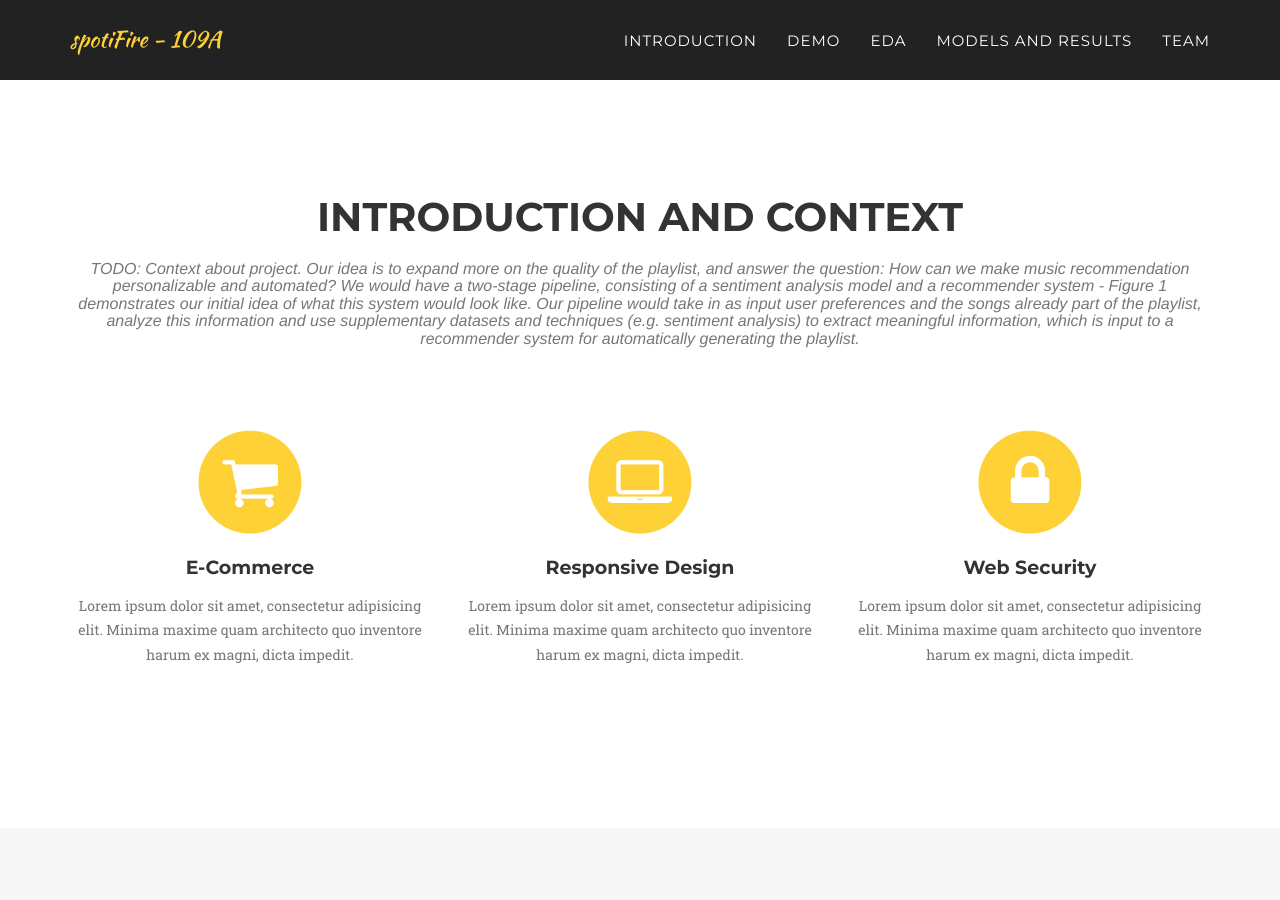
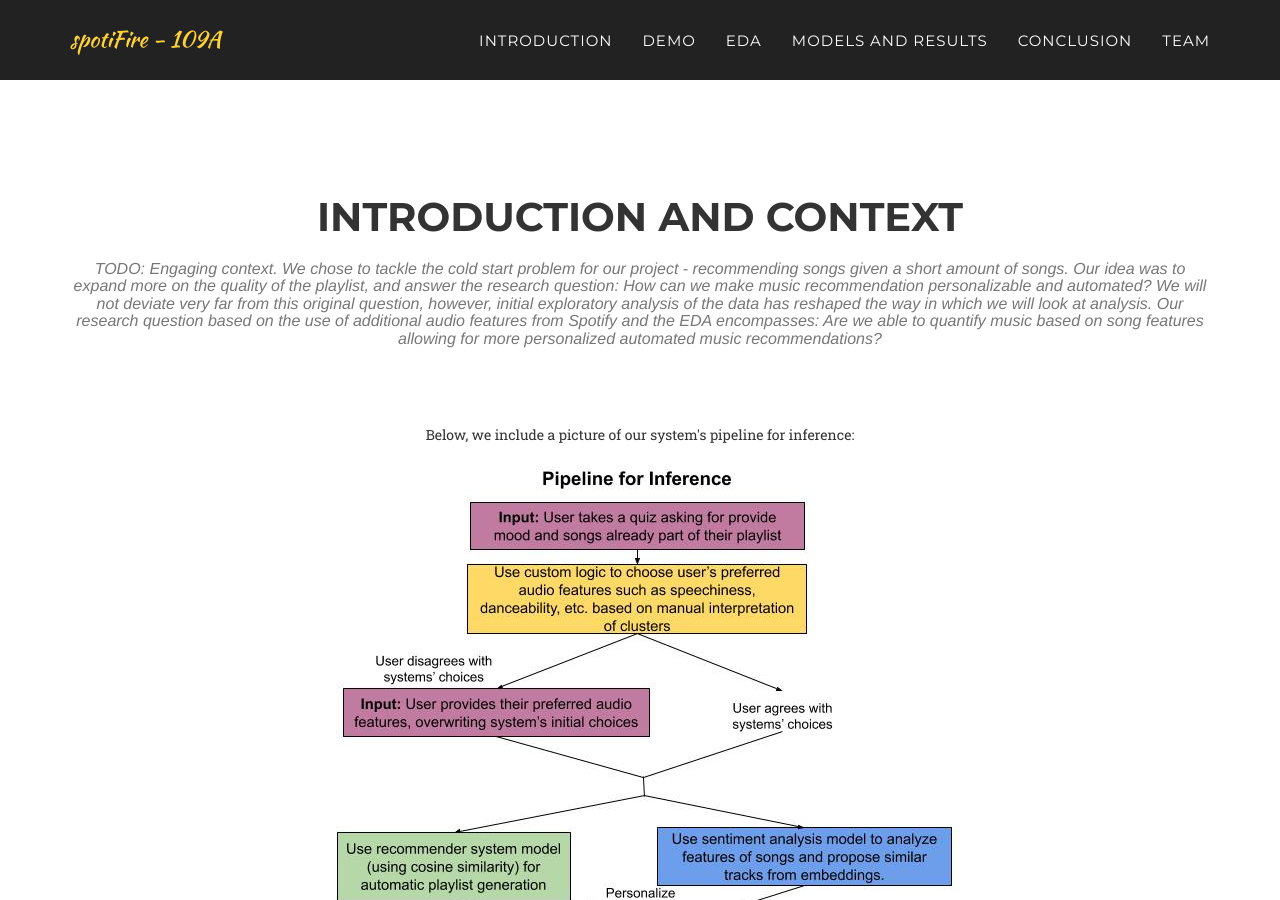
Before and after one commit to riacheruvu/109A_Final_Project, a Jekyll site: the page built from docs/index.html, in a window 1280 px wide and 900 px high, scrolled down 788 px. Built offline with Jekyll 4.4.1, drawn with Linux system fonts in a browser that asks for light colours; some web fonts are replaced.

Commit message:
Altering images

```diff
--- a/docs/_includes/header.html
+++ b/docs/_includes/header.html
@@ -28,10 +28,13 @@
                         <a class="page-scroll" href="#about">EDA</a>
                     </li>
                     <li>
-                        <a class="page-scroll" href="#about">Models and Results</a>
+                        <a class="page-scroll" href="#team">Models and Results</a>
                     </li>
                     <li>
-                        <a class="page-scroll" href="#team">Team</a>
+                        <a class="page-scroll" href="#team">Conclusion</a>
+                    </li>
+                    <li>
+                        <a class="page-scroll" href="#contact">Team</a>
                     </li>
                 </ul>
             </div>
--- a/docs/_includes/introduction.html
+++ b/docs/_includes/introduction.html
@@ -4,7 +4,10 @@
             <div class="row">
                 <div class="col-lg-12 text-center">
                     <h2 class="section-heading">Introduction and Context</h2>
-                    <h3 class="section-subheading text-muted">TODO: Context about project. Our idea is to expand more on the quality of the playlist, and answer the question: How can we make music recommendation personalizable and automated? We would have a two-stage pipeline, consisting of a sentiment analysis model and a recommender system - Figure 1 demonstrates our initial idea of what this system would look like. Our pipeline would take in as input user preferences and the songs already part of the playlist, analyze this information and use supplementary datasets and techniques (e.g. sentiment analysis) to extract meaningful information, which is input to a recommender system for automatically generating the playlist.</h3>
+                    <h3 class="section-subheading text-muted">TODO: Engaging context. We chose to tackle the cold start problem for our project - recommending songs given a short amount of songs. Our idea was to expand more on the quality of the playlist, and answer the research question: How can we make music recommendation personalizable and automated? We will not deviate very far from this original question, however, initial exploratory analysis of the data has reshaped the way in which we will look at analysis. Our research question based on the use of additional audio features from Spotify and the EDA encompasses: Are we able to quantify music based on song features allowing for more personalized automated music recommendations? </h3>
+                    <p>Below, we include a picture of our system's pipeline for inference: </p>
+                    <center><img src="img/Pipeline_For_Inference.jpg" alt="Pipeline for Inference"></center>
+
                 </div>
             </div>
             <div class="row text-center">
```
Also changed, not shown: docs/img/Pipeline_For_Inference.jpg (added).
